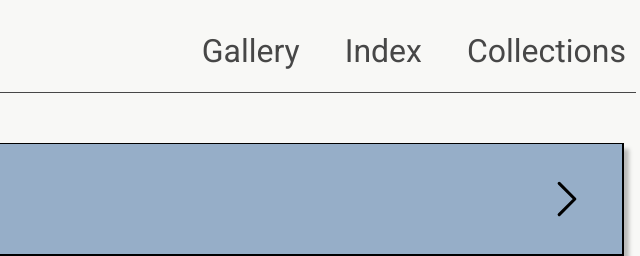
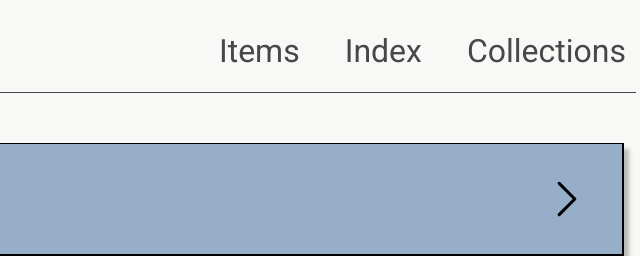
Before and after one commit to Hcordes6/Book-to-Website, a plain HTML site: page Pages/collections.html in a window 1280 px wide. Shown: the top 256 px of the page, 516-1156 px from the left. Drawn offline with Linux system fonts and the light colour scheme.

```diff
--- a/Pages/collections.html
+++ b/Pages/collections.html
@@ -14,7 +14,7 @@
         <nav>
             <h2><a href="../index.html">Super Normal</a></h2>
             <div>
-                <a href="gallery.html">Gallery</a>
+                <a href="gallery.html">Items</a>
                 <a href="page-index.html">Index</a>
                 <a href="collections.html">Collections</a>
             </div>
```
Also changed, not shown: Pages/gallery.html (+1 -1 lines), Pages/page-index.html (+1 -1 lines), index.html (+1 -1 lines).
